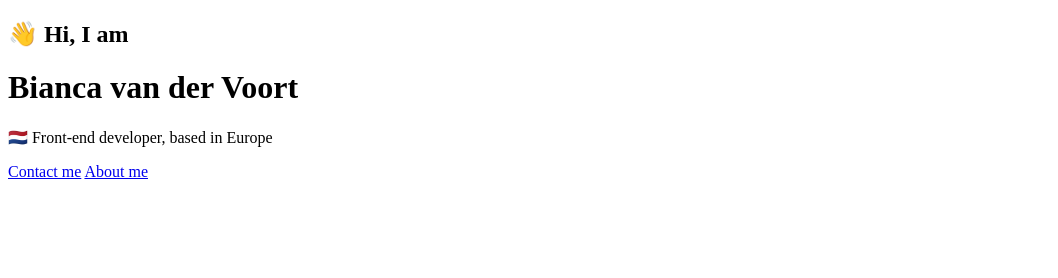
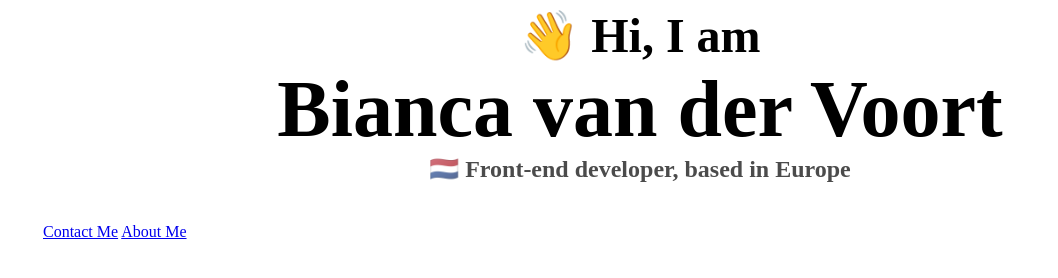
Before and after one commit to Biancavdvoort/Portfolio, a plain HTML site: page index.html in a window 1280 px wide. Shown: the whole page, without its empty margins (0-1058 px from the left). Drawn offline with Linux system fonts and the light colour scheme.

Commit message:
Added CSS to headings

```diff
--- a/index.html
+++ b/index.html
@@ -5,12 +5,13 @@
     <meta http-equiv="X-UA-Compatible" content="IE=edge" />
     <meta name="viewport" content="width=device-width, initial-scale=1.0" />
     <title>Document</title>
+    <link rel="stylesheet" href="src/style.css" />
   </head>
   <body>
     <h2>👋 Hi, I am</h2>
     <h1>Bianca van der Voort</h1>
-    <p>🇳🇱 Front-end developer, based in Europe</p>
-    <div>
+    <h3>🇳🇱 Front-end developer, based in Europe</h3>
+    <div class="links">
       <a href="aboutme.html" class="contact-link">Contact me</a>
       <a href="aboutme.html" class="about-link">About me</a>
     </div>
--- /dev/null
+++ b/src/style.css
@@ -0,0 +1,27 @@
+h1,
+h2,
+h3 {
+  margin: 0;
+  text-align: center;
+}
+
+h2 {
+  font-size: 48px;
+}
+
+h1 {
+  font-size: 80px;
+}
+
+h3 {
+  font-size: 24px;
+  opacity: 0.7;
+}
+
+.links {
+  margin: 20px;
+  border-radius: 4px;
+  padding: 20px 15px;
+  text-decoration: none;
+  text-transform: capitalize;
+}
```
